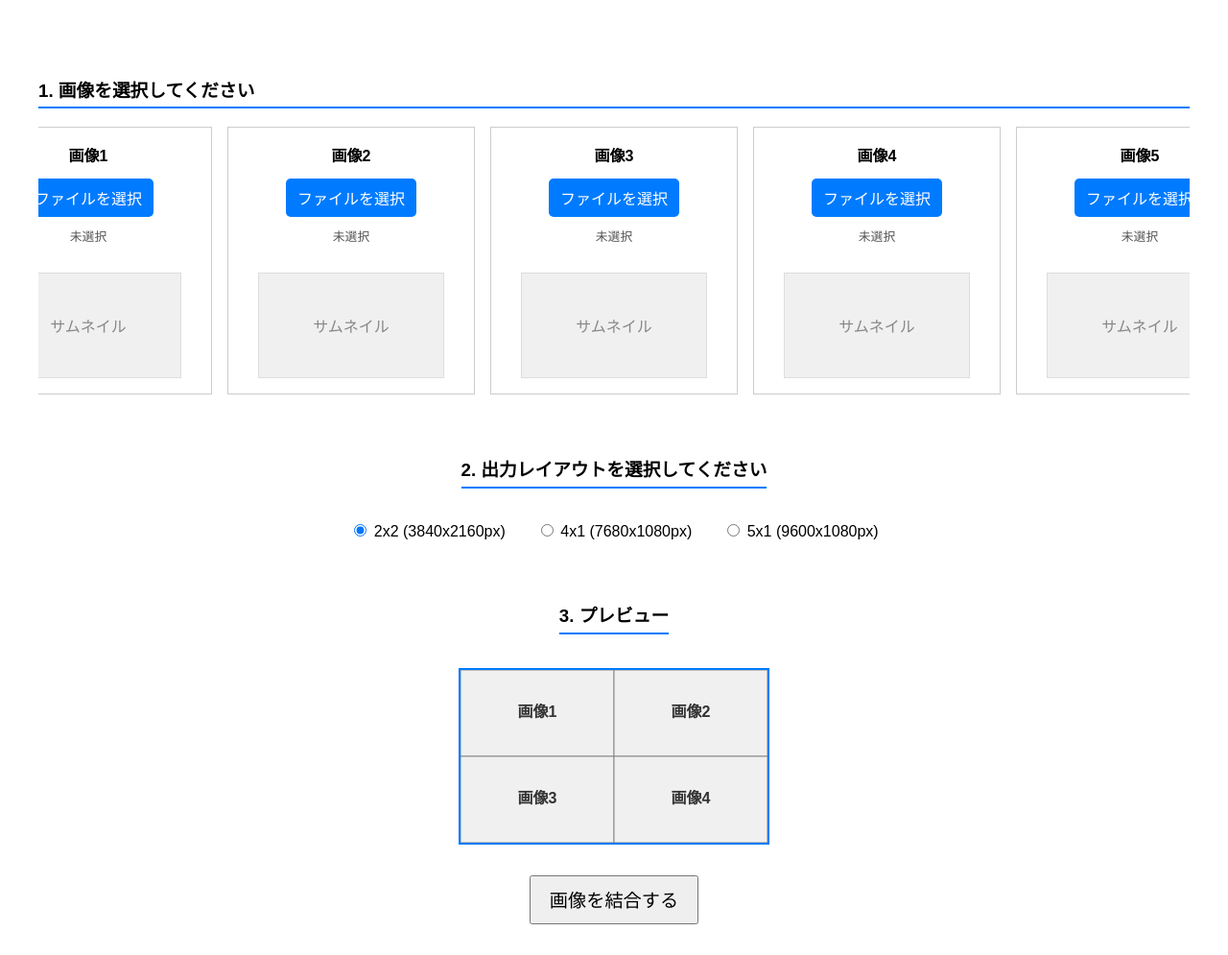
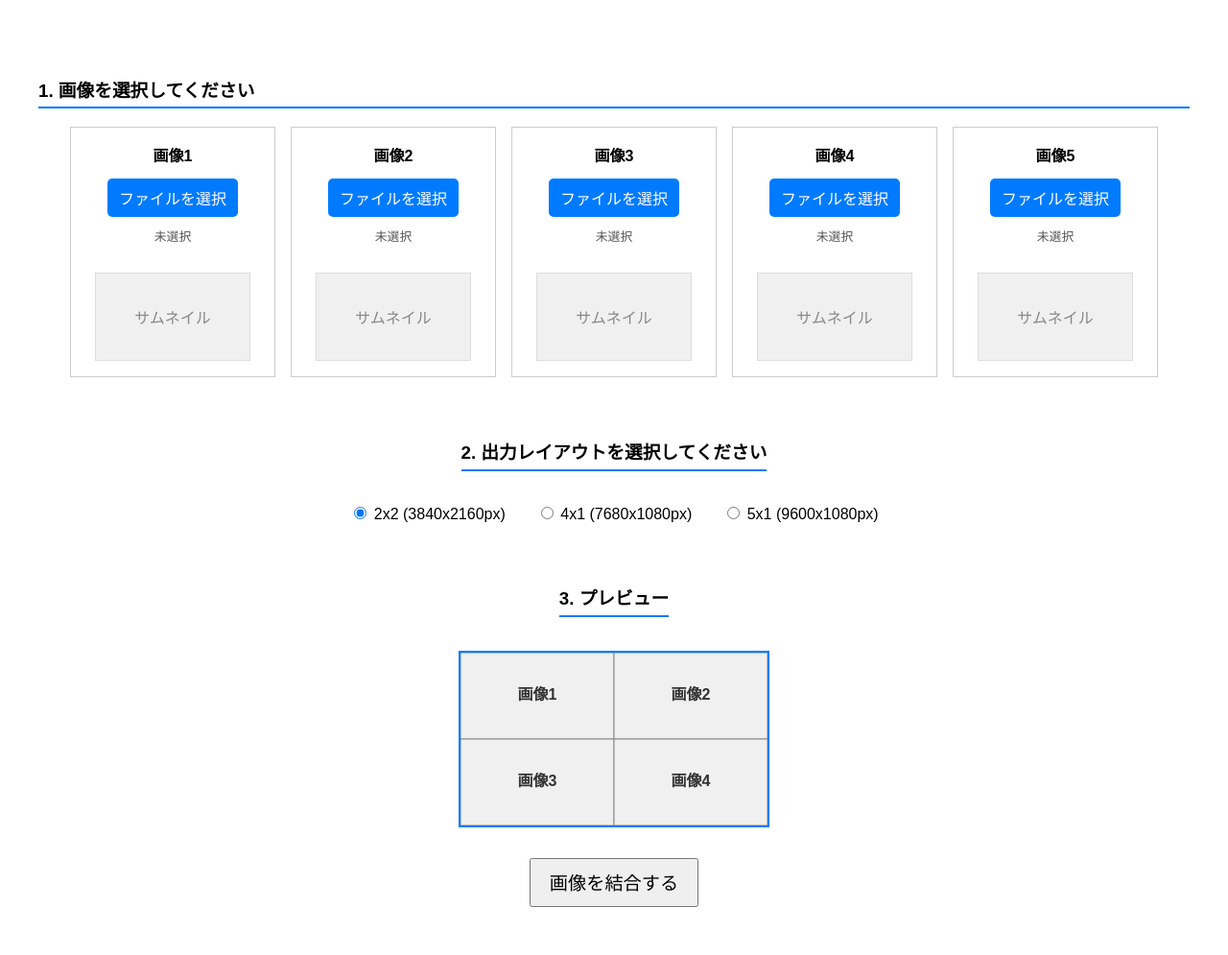
Before and after one commit to masatoooooon/flask-hello-render, a Flask app: page / in a window 1280 px wide. Shown: the whole page at 96% size. After the commit the page ends 945 px from the top, so only its background shows below. Run offline with Flask 3, Linux system fonts and the light colour scheme.

Commit message:
Update index.html

```diff
--- a/templates/index.html
+++ b/templates/index.html
@@ -16,24 +16,23 @@
             margin-top: 2.5em;
         }
 
-        /* ★変更点: justify-contentを追加し、wrapを削除 */
         .image-slots-container {
             display: flex;
             gap: 1em;
             padding-bottom: 1em;
-            justify-content: center; /* 中央揃え */
-            width: 100%;
-            overflow-x: auto; /* 幅が足りない場合はスクロール（念のため） */
+            justify-content: center;
+            /* wrapを指定して、万が一画面が狭い場合は折り返すようにします */
+            flex-wrap: wrap;
         }
 
-        /* ★変更点: スロットの幅を再計算して調整 */
+        /* ★変更点: スロットの幅を縮小 */
         .image-slot {
             border: 1px solid #ccc;
             padding: 1em;
             display: flex;
             flex-direction: column;
             align-items: center;
-            width: 224px; /* (サムネイル192px + 左右の余白)に合わせた幅 */
+            width: 180px;
             flex-shrink: 0;
         }
         .slot-title { font-weight: bold; margin-bottom: 0.5em; }
@@ -59,9 +58,10 @@
             text-align: center;
         }
 
+        /* ★変更点: 個別サムネイルのサイズを縮小 */
         .slot-preview {
-            width: 192px;
-            height: 108px;
+            width: 160px;
+            height: 90px;
             border: 1px solid #ddd;
             margin-top: 1em;
             background-color: #f0f0f0;
```
